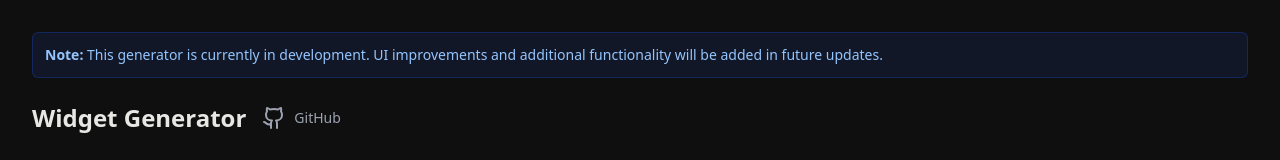
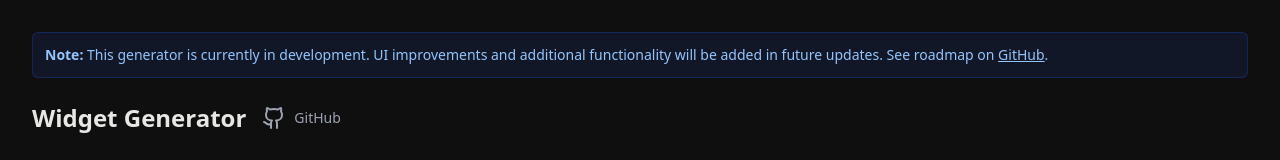
Before and after one commit to cltWilly/mcsrr-widget, a Next.js app: page / in a window 1280 px wide. Shown: the top 160 px of the page. Built offline with nearby package versions, Linux system fonts and the light colour scheme.

Commit message:
added roadmap link to the note - added roadmap to the readme

```diff
--- a/app/page.jsx
+++ b/app/page.jsx
@@ -241,7 +241,15 @@ export default function Page() {
     <div className="p-8">
       <div className="mb-6 p-3 bg-blue-900/20 border border-blue-700/30 rounded-md">
         <p className="text-sm text-blue-300">
-          <span className="font-semibold">Note:</span> This generator is currently in development. UI improvements and additional functionality will be added in future updates.
+          <span className="font-semibold">Note:</span> This generator is currently in development. UI improvements and additional functionality will be added in future updates. See roadmap on{" "}
+          <a
+            href="https://github.com/cltWilly/mcsrr-widget/tree/master?tab=readme-ov-file#-roadmap"
+            target="_blank"
+            rel="noopener noreferrer"
+            className="underline hover:text-white"
+          >
+            GitHub
+          </a>.
         </p>
       </div>
       <Toaster position="top-center" richColors />
```
Also changed, not shown: 1 other file (tests, documents, lock files or other folders).
